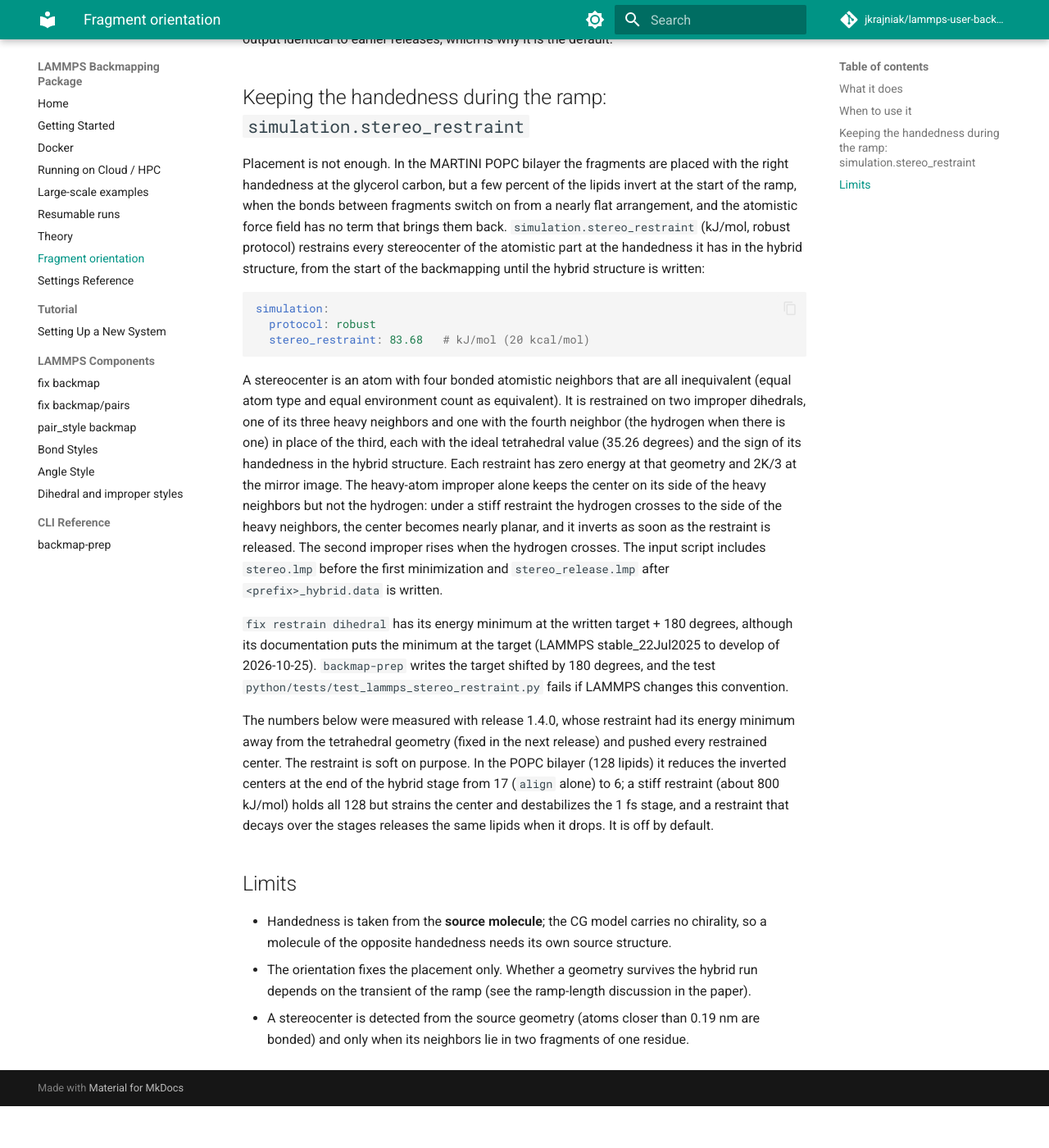
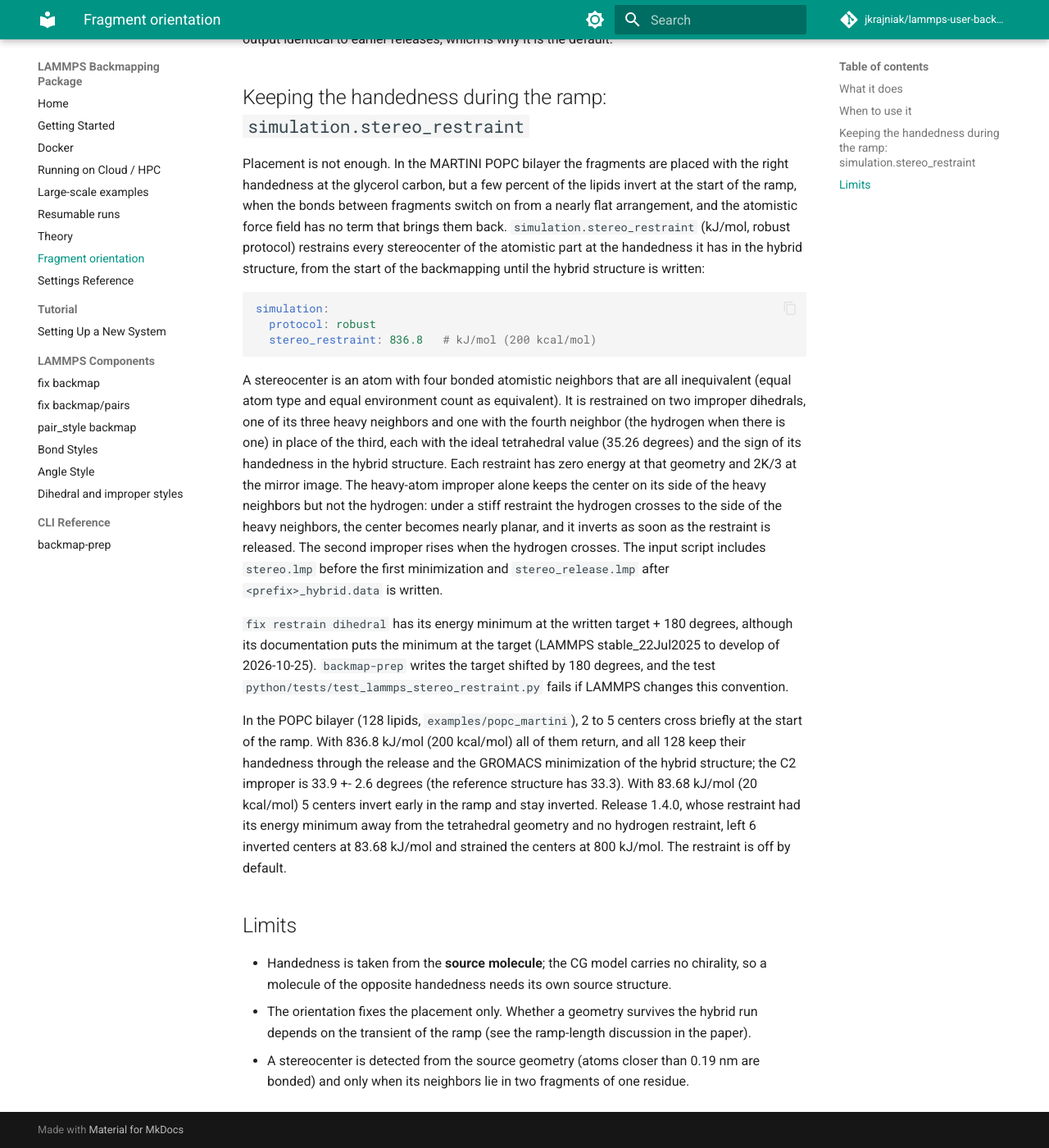
Before and after one commit to jkrajniak/lammps-user-backmapping, an MkDocs documentation site: the page built from docs/fragment-orientation.md, in a window 1280 px wide and 1400 px high, scrolled down 1470 px. Shown: the whole window at 82% size. Built offline with MkDocs 1.6.1 and Material for MkDocs 9.7.7, drawn with Linux system fonts in a browser that asks for light colours; comment, search, counter and statistics services are not loaded; before the commit the page ends 2819 px from its top, so only the background shows below that.

Commit message:
fix(examples): restrain the POPC stereocenters with 200 kcal/mol
With the corrected restraint target and the hydrogen restraint, 836.8
kJ/mol keeps all 128 glycerol C2 of the POPC bilayer through the hybrid
stage, the release and the GROMACS minimization; 83.68 kJ/mol leaves 5
inverted. Update the numbers in docs/fragment-orientation.md.

````diff
--- a/docs/fragment-orientation.md
+++ b/docs/fragment-orientation.md
@@ -59,7 +59,7 @@ structure, from the start of the backmapping until the hybrid structure is writt
 ```yaml
 simulation:
   protocol: robust
-  stereo_restraint: 83.68   # kJ/mol (20 kcal/mol)
+  stereo_restraint: 836.8   # kJ/mol (200 kcal/mol)
 ```
 
 A stereocenter is an atom with four bonded atomistic neighbors that are all inequivalent (equal
@@ -78,12 +78,13 @@ documentation puts the minimum at the target (LAMMPS stable_22Jul2025 to develop
 `backmap-prep` writes the target shifted by 180 degrees, and the test
 `python/tests/test_lammps_stereo_restraint.py` fails if LAMMPS changes this convention.
 
-The numbers below were measured with release 1.4.0, whose restraint had its energy minimum away
-from the tetrahedral geometry (fixed in the next release) and pushed every restrained center. The
-restraint is soft on purpose. In the POPC bilayer (128 lipids) it reduces the inverted
-centers at the end of the hybrid stage from 17 (`align` alone) to 6; a stiff restraint (about
-800 kJ/mol) holds all 128 but strains the center and destabilizes the 1 fs stage, and a restraint
-that decays over the stages releases the same lipids when it drops. It is off by default.
+In the POPC bilayer (128 lipids, `examples/popc_martini`), 2 to 5 centers cross briefly at the
+start of the ramp. With 836.8 kJ/mol (200 kcal/mol) all of them return, and all 128 keep their
+handedness through the release and the GROMACS minimization of the hybrid structure; the C2 improper
+is 33.9 +- 2.6 degrees (the reference structure has 33.3). With 83.68 kJ/mol (20 kcal/mol) 5 centers
+invert early in the ramp and stay inverted. Release 1.4.0, whose restraint had its energy minimum away
+from the tetrahedral geometry and no hydrogen restraint, left 6 inverted centers at 83.68 kJ/mol and
+strained the centers at 800 kJ/mol. The restraint is off by default.
 
 ## Limits
 
````
Also changed, not shown: CHANGELOG.md (+3 -0 lines), 1 other file.
